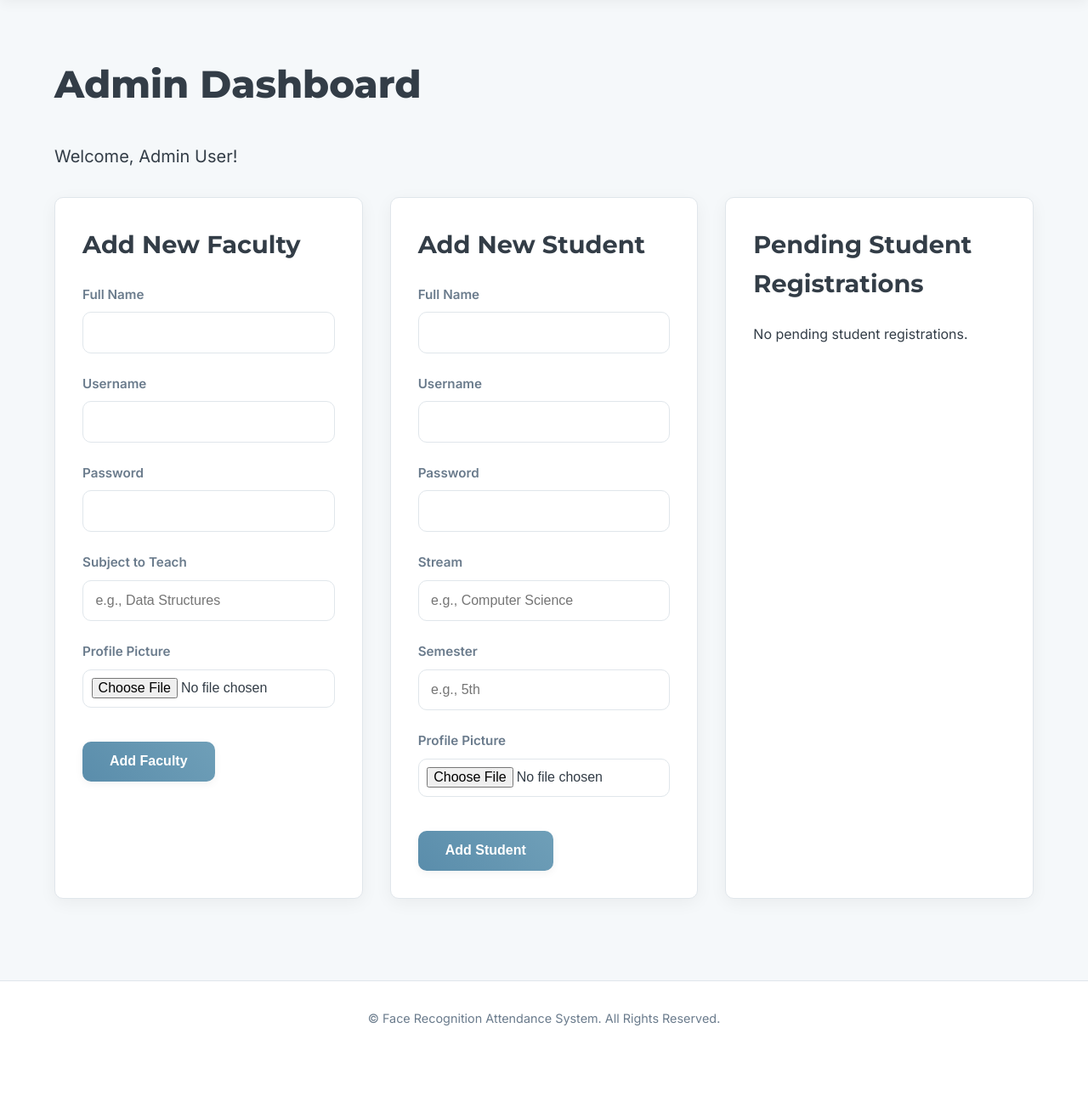
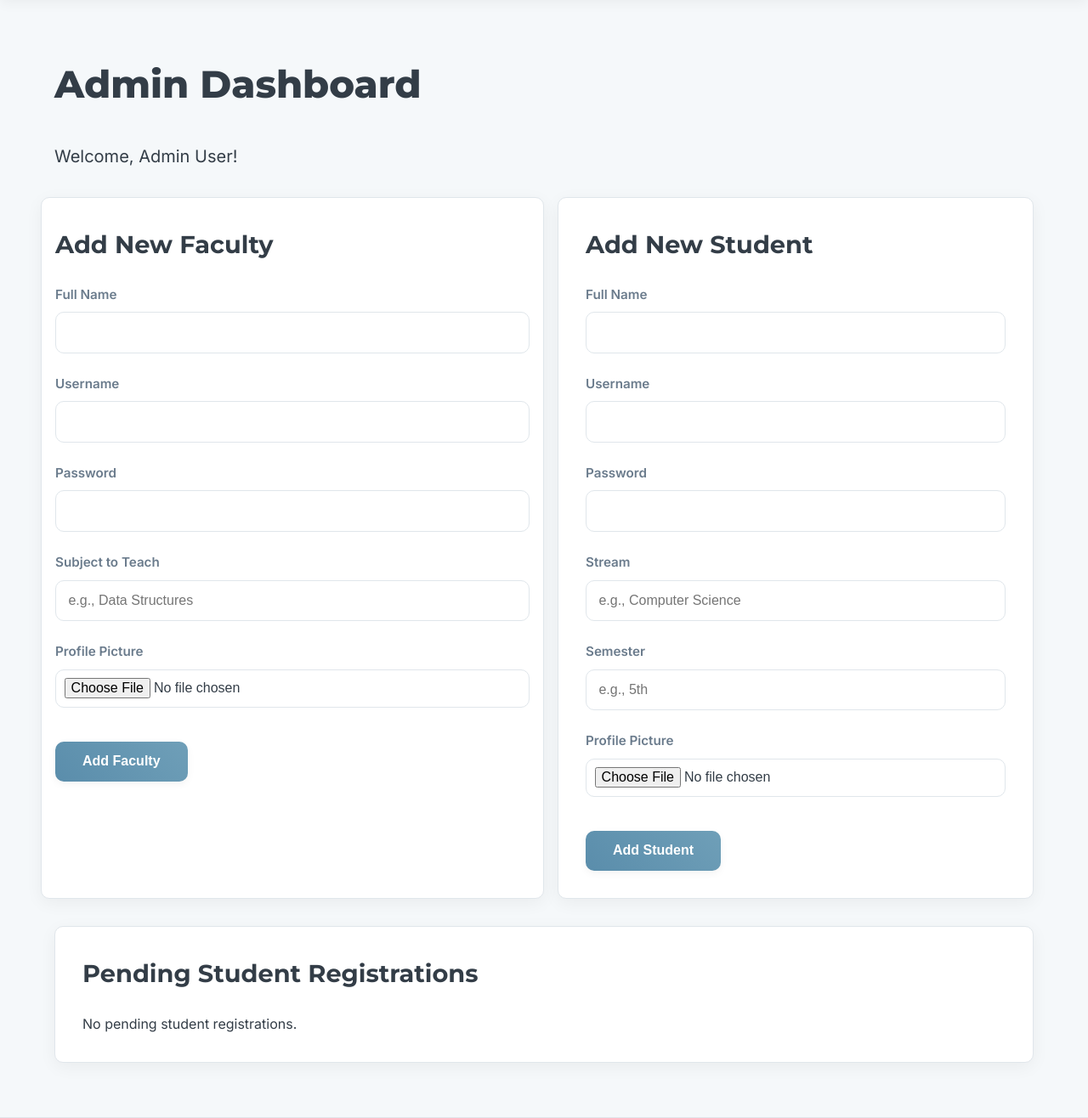
Before and after one commit to rajmodha/Face-Recognition-and-Attendance-System, a Flask app: page /admin/dashboard in a window 1280 px wide. Shown: the part 83-1399 px from the top of the page at 85% size. Before the commit the page ends 1290 px from the top, so only its background shows below. Run offline with Flask 3, Linux system fonts and the light colour scheme; a user stored in the database is signed in; data comes from the database, SQL or seed files in the repository.

Commit message:
update style

```diff
--- a/templates/admin_dashboard.html
+++ b/templates/admin_dashboard.html
@@ -4,6 +4,7 @@
 <p class="lead mb-4">Welcome, {{ current_user.full_name }}!</p>
 
 <div class="dashboard-grid">
+<div class="row">
     <div class="card p-4">
         <h3 class="mb-3">Add New Faculty</h3>
         <form method="POST" action="{{ url_for('add_faculty') }}" enctype="multipart/form-data">
@@ -30,7 +31,7 @@
             <button type="submit" class="btn btn-primary">Add Faculty</button>
         </form>
     </div>
-
+    </div>
     <div class="card p-4">
         <h3 class="mb-3">Add New Student</h3>
         <form method="POST" action="{{ url_for('add_student') }}" enctype="multipart/form-data">
@@ -61,7 +62,7 @@
             <button type="submit" class="btn btn-primary">Add Student</button>
         </form>
     </div>
-
+</div>
     <div class="card p-4">
         <h3 class="mb-3">Pending Student Registrations</h3> {# Added mb-3 #}
         {% if students %}
```
